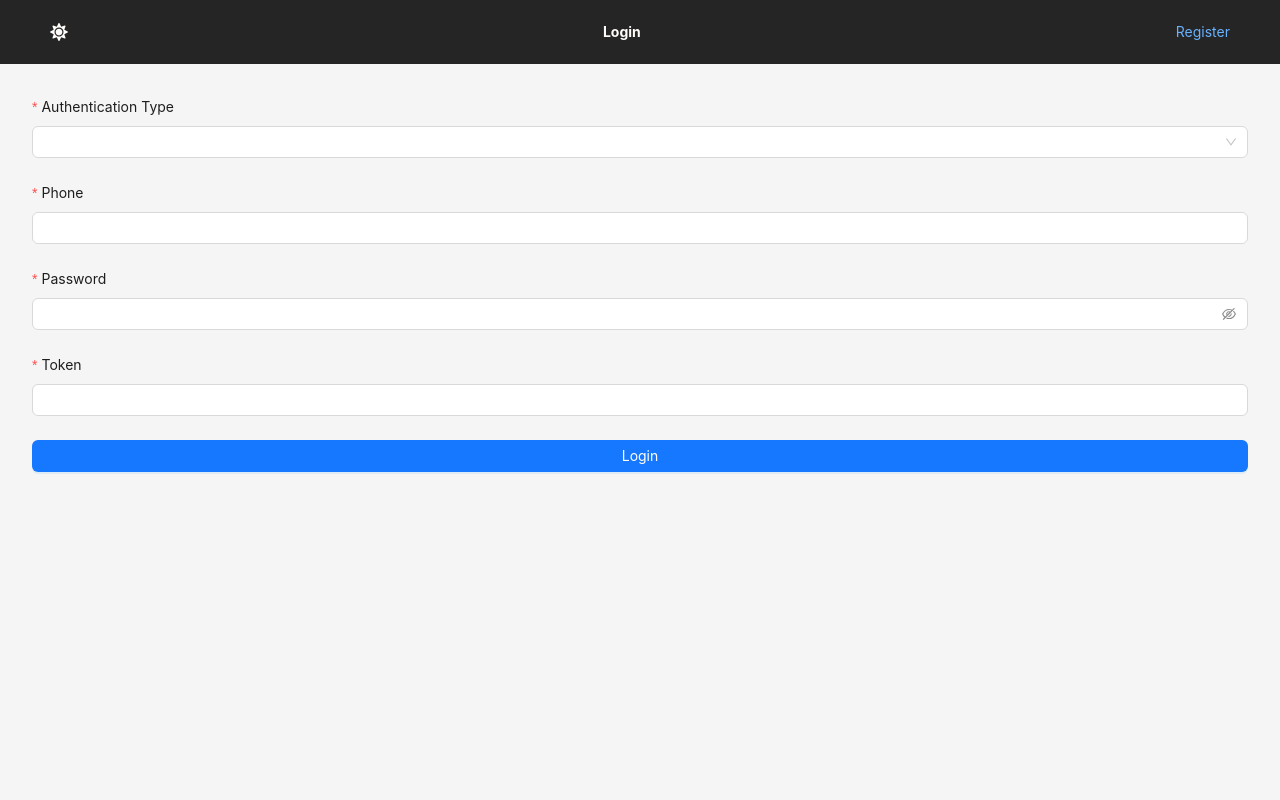
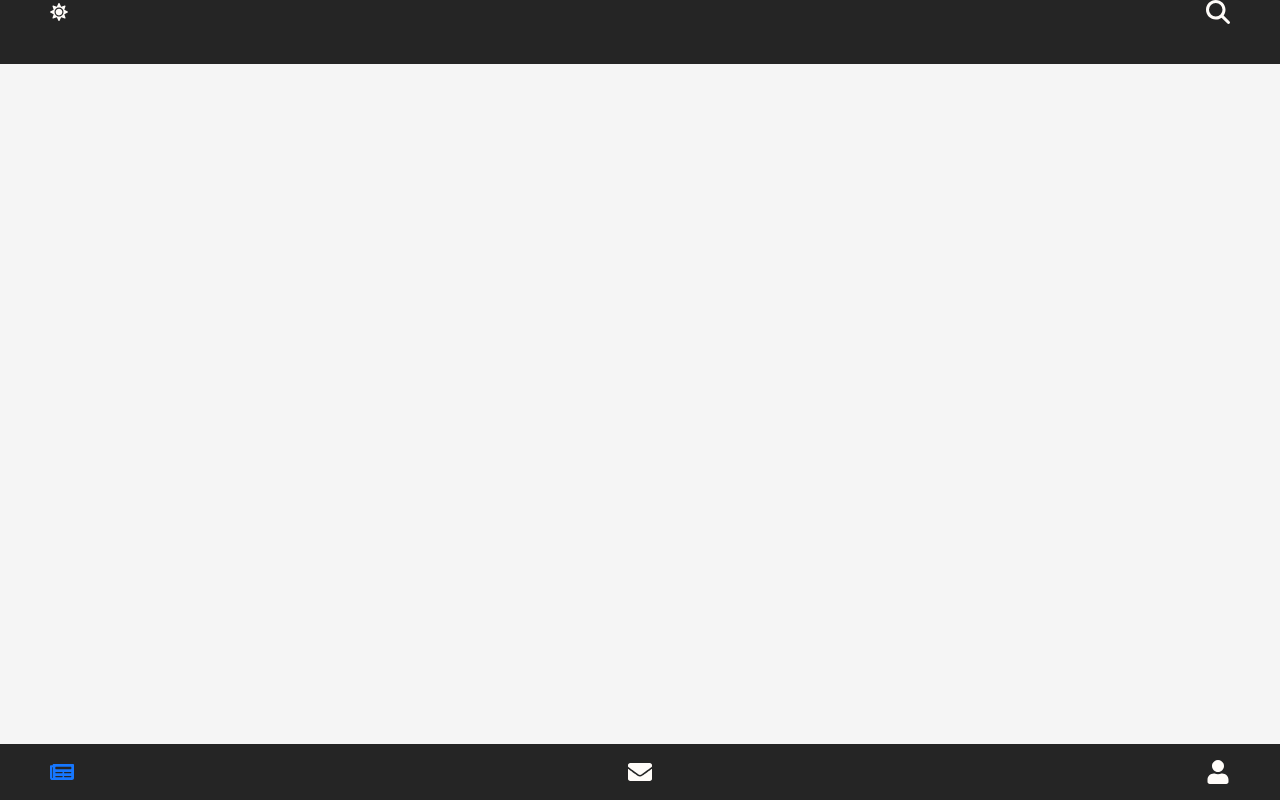
Before and after one commit to tihaya-anon/forum_frontend, a React (Vite) app: page / in a window 1280 px wide. Built offline with nearby package versions, Linux system fonts and the light colour scheme.

Commit message:
feat/PostHeader halfway

```diff
--- a/src/App.tsx
+++ b/src/App.tsx
@@ -1,7 +1,7 @@
 import React from "react";
-import AuthPage from "@/pages/AuthPage";
 import { ConfigProvider, theme } from "antd";
 import { useDarkMode } from "@/hooks/useDarkMode";
+import MainPage from "./pages/main/MainPage";
 function App() {
   const { darkMode } = useDarkMode();
   return (
@@ -13,7 +13,7 @@ function App() {
             : theme.defaultAlgorithm,
         }}
       >
-          <AuthPage />
+        <MainPage />
       </ConfigProvider>
     </>
   );
--- /dev/null
+++ b/src/components/common/CommonContent.tsx
@@ -0,0 +1,17 @@
+import { Content } from "antd/es/layout/layout";
+import React, { memo } from "react";
+import type { FC, ReactNode } from "react";
+
+interface IProps {
+  children?: ReactNode;
+}
+
+const CommonContent: FC<IProps> = ({ children }) => {
+  return (
+    <Content className="mt-16 px-8 py-8 overflow-auto flex-grow">
+      {children}
+    </Content>
+  );
+};
+
+export default memo(CommonContent);
--- /dev/null
+++ b/src/components/common/CommonFooter.tsx
@@ -0,0 +1,12 @@
+import React, { memo } from "react";
+import type { FC, ReactNode } from "react";
+
+interface IProps {
+  children?: ReactNode;
+}
+
+const CommonFooter: FC<IProps> = () => {
+  return <div>CommonFooter</div>;
+};
+
+export default memo(CommonFooter);
--- /dev/null
+++ b/src/components/common/CommonLayout.tsx
@@ -0,0 +1,17 @@
+import { Layout } from "antd";
+import React, { memo } from "react";
+import type { FC, ReactNode } from "react";
+
+interface IProps {
+  children?: ReactNode;
+}
+
+const CommonLayout: FC<IProps> = ({ children }) => {
+  return (
+    <Layout className="min-h-screen flex flex-col">
+      {children}
+    </Layout>
+  );
+};
+
+export default memo(CommonLayout);
--- a/src/components/common/DarkModeButton.tsx
+++ b/src/components/common/DarkModeButton.tsx
@@ -14,14 +14,14 @@ const DarkModeButton: FC<IProps> = () => {
       return (
         <FaMoon
           onClick={toggleDarkMode}
-          className="text-white text-lg"
+          className="text-white text-lg hover:cursor-pointer"
         />
       );
     } else {
       return (
         <FaSun
           onClick={toggleDarkMode}
-          className="text-white text-lg"
+          className="text-white text-lg hover:cursor-pointer"
         />
       );
     }
--- a/src/components/common/MainFooter.tsx
+++ b/src/components/common/MainFooter.tsx
@@ -9,13 +9,13 @@ import type { FC } from "react";
 
 interface IProps {
   children?: React.ReactNode;
-  section: "post" | "message" | "user";
+  section?: "post" | "message" | "user";
 }
 
 const MainFooter: FC<IProps> = ({ section }) => {
   const [selectedIcon, setSelectedIcon] = useState<
     string | null
-  >(section);
+  >(section || "post");
 
   const handleIconClick = (iconName: string) => {
     if (selectedIcon !== iconName) {
--- /dev/null
+++ b/src/layout/post/PostHeader.tsx
@@ -0,0 +1,21 @@
+import CommonHeader from "@/components/common/CommonHeader";
+import React, { memo } from "react";
+import type { FC, ReactNode } from "react";
+import { FaMagnifyingGlass } from "react-icons/fa6";
+
+interface IProps {
+  children?: ReactNode;
+}
+
+const PostHeader: FC<IProps> = () => {
+  return (
+    <CommonHeader>
+      <FaMagnifyingGlass
+        size={24}
+        className="text-white"
+      />
+    </CommonHeader>
+  );
+};
+
+export default memo(PostHeader);
--- a/src/pages/AuthPage.tsx
+++ b/src/pages/AuthPage.tsx
@@ -1,8 +1,8 @@
+import CommonContent from "@/components/common/CommonContent";
 import CommonHeader from "@/components/common/CommonHeader";
+import CommonLayout from "@/components/common/CommonLayout";
 import Login from "@/components/forum/auth/Login";
 import Register from "@/components/forum/auth/Register";
-import { Layout } from "antd";
-import { Content } from "antd/es/layout/layout";
 import type { FC, ReactNode } from "react";
 import React, { memo } from "react";
 
@@ -24,7 +24,7 @@ const AuthPage: FC<IProps> = () => {
     });
   };
   return (
-    <Layout className="min-h-screen flex flex-col">
+    <CommonLayout>
       <CommonHeader>
         <div className="font-bold text-white">{title}</div>
         <a
@@ -34,10 +34,10 @@ const AuthPage: FC<IProps> = () => {
           {action}
         </a>
       </CommonHeader>
-      <Content className="mt-16 px-8 py-8 overflow-auto flex-grow">
+      <CommonContent>
         {login ? <Login /> : <Register />}
-      </Content>
-    </Layout>
+      </CommonContent>
+    </CommonLayout>
   );
 };
 
--- a/src/pages/main/MainPage.tsx
+++ b/src/pages/main/MainPage.tsx
@@ -1,6 +1,7 @@
+import CommonContent from "@/components/common/CommonContent";
+import CommonLayout from "@/components/common/CommonLayout";
 import MainFooter from "@/components/common/MainFooter";
-import { Layout } from "antd";
-import { Content, Header } from "antd/es/layout/layout";
+import PostHeader from "@/layout/post/PostHeader";
 import React, { memo } from "react";
 import type { FC, ReactNode } from "react";
 
@@ -10,11 +11,11 @@ interface IProps {
 
 const MainPage: FC<IProps> = () => {
   return (
-    <Layout>
-      <Header className="w-full fixed top-0 left-0 right-0 z-10 bg-black"></Header>
-      <Content></Content>
-      <MainFooter section="post"/>
-    </Layout>
+    <CommonLayout>
+      <PostHeader />
+      <CommonContent></CommonContent>
+      <MainFooter />
+    </CommonLayout>
   );
 };
 
```
Also changed, not shown: src/layout/post/PostContent.tsx (added). Lines whose indentation alone changed are shown as unchanged.
